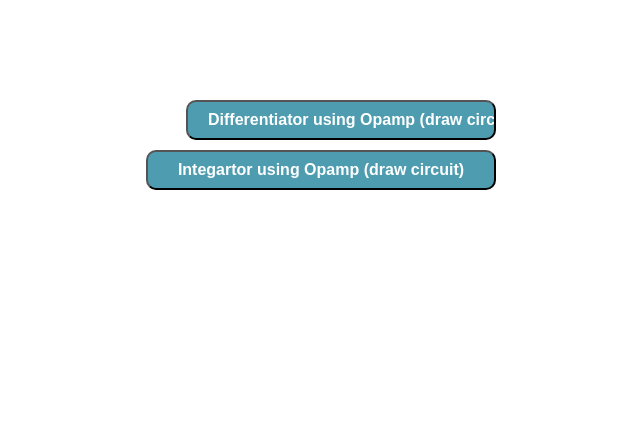
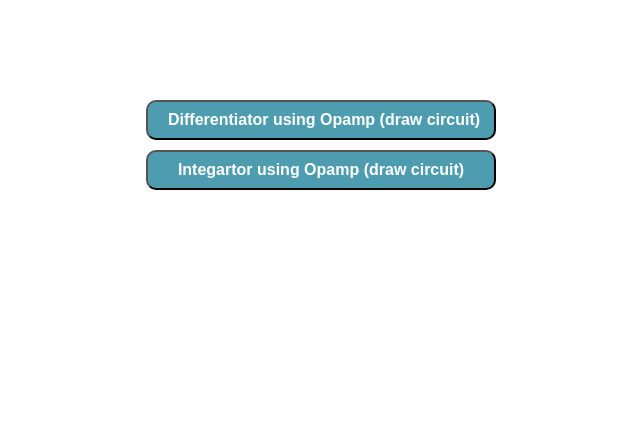
Before and after one commit to virtual-labs/exp-operational-amplifier-iitkgp, a plain HTML site: page experiment/simulation/index.html in a window 1280 px wide. Shown: the whole page, without its empty margins (324-964 px from the left). Drawn offline with Linux system fonts and the light colour scheme.

Commit message:
operational amp modified

```diff
--- a/experiment/simulation/index.html
+++ b/experiment/simulation/index.html
@@ -9,7 +9,7 @@
 		<div  style="position:relative;width:600px;height:410px; margin:0 auto;">
 			<h2><marquee style="color:green;font-size:20pt">Study of Differentiator and Integrator using Operational Amplifier</marquee></h2>
 
-                            <input type="button" onclick="window.open('./rcdifferentiator_opamp.html', '_blank');" value="Differentiator using Opamp (draw circuit)" style="position:absolute;top:80px;right:120px;"/>
+                            <input type="button" onclick="window.open('./rcdifferentiator_opamp.html', '_blank');" value="Differentiator using Opamp (draw circuit)" style="position:absolute;top:80px;right:120px;width:350px;"/>
                             <input type="button" onclick="window.open('./rcintegrator_opamp.html', '_blank');" value="Integartor using Opamp (draw circuit)" style="position:absolute;top:130px;right:120px;width:350px;"/>
 
 </div>
```
